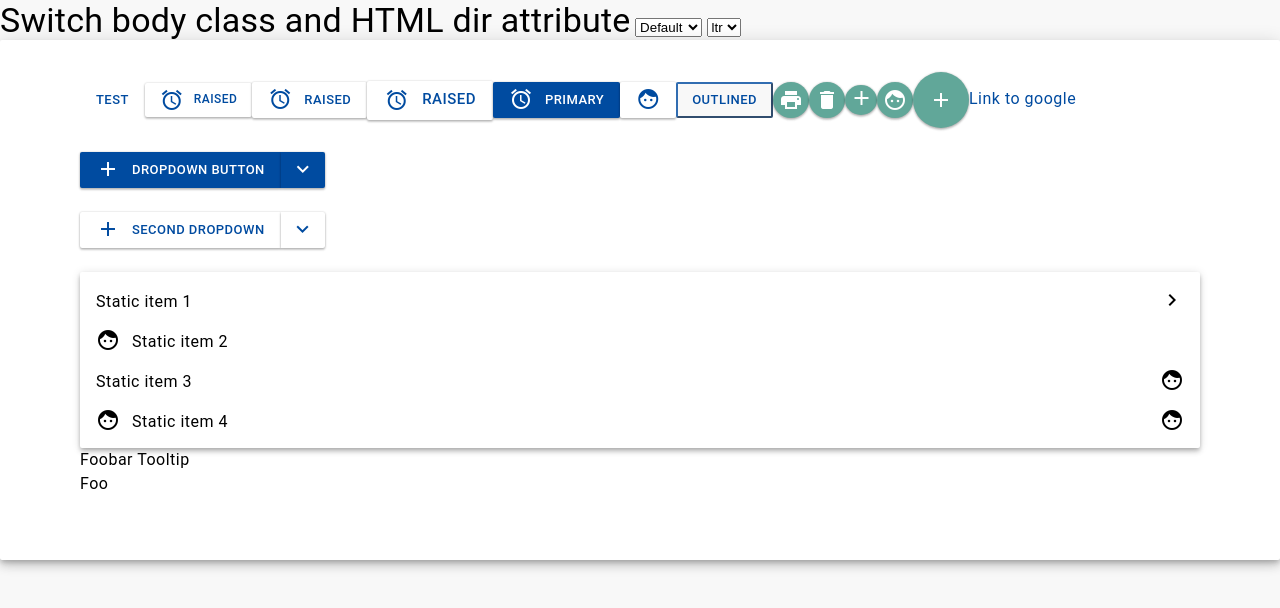
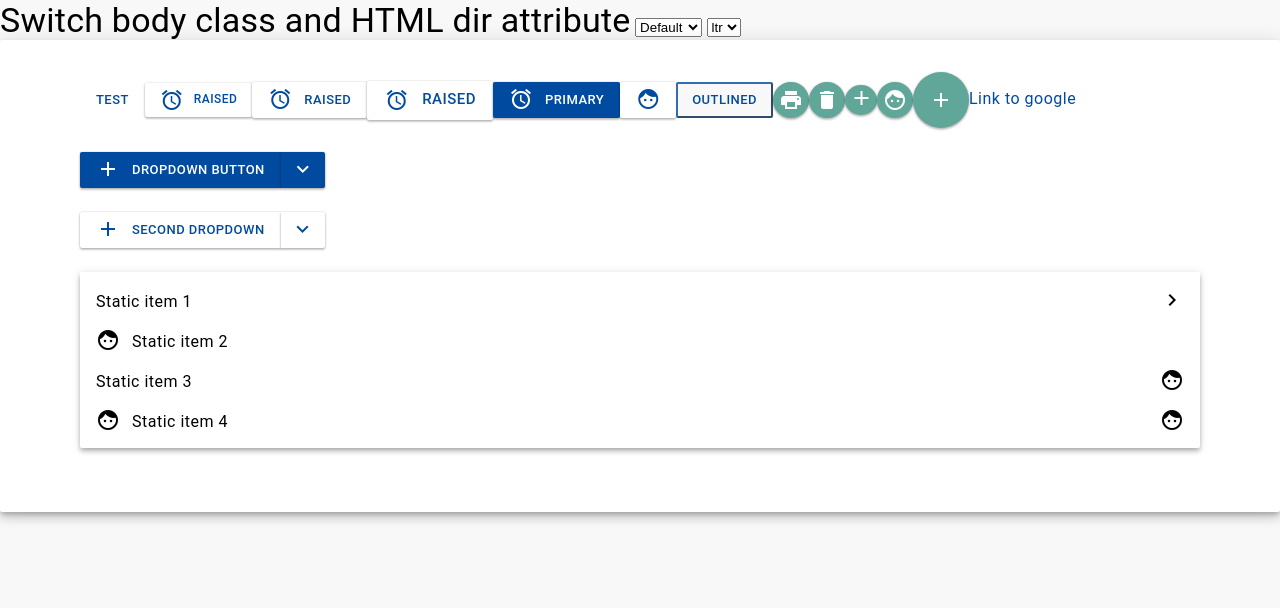
Before and after one commit to dhis2/ui-core, a React app: page / in a window 1280 px wide. Shown: the top 608 px of the page. Built offline with nearby package versions, Linux system fonts and the light colour scheme; a small style sheet from the web is missing.

Commit message:
Remove className from external Button interface

```diff
--- a/src/App.js
+++ b/src/App.js
@@ -175,14 +175,6 @@ class App extends Component {
                         <Icon name="face" />Static item 4<Icon name="face" />
                     </MenuItem>
                 </Menu>
-
-                <Tooltip text="heyooo" position="top">
-                    <div>Foobar Tooltip</div>
-                </Tooltip>
-
-                <Tooltip text="bonk bonk" position="right">
-                    <p>Foo</p>
-                </Tooltip>
             </Paper>
         );
     }
--- a/src/packages/Button/Button.js
+++ b/src/packages/Button/Button.js
@@ -7,7 +7,6 @@ import './button.css';
 
 const Button = ({
     children,
-    className,
     disabled,
     onClick,
     onDoubleClick,
@@ -20,7 +19,7 @@ const Button = ({
 }) => {
     const button = (
         <button
-            className={classNames('d2ui-button', className, variant, size)}
+            className={classNames('d2ui-button', variant, size)}
             {...{ disabled, onClick, onDoubleClick, title, type, role, style }}
         >
             {wrapTextNodesInSpans(children)}
@@ -32,7 +31,6 @@ const Button = ({
 
 Button.propTypes = {
     children: PropTypes.node.isRequired,
-    className: PropTypes.string,
     disabled: PropTypes.bool,
     onClick: PropTypes.func,
     onDoubleClick: PropTypes.func,
--- a/src/packages/Tooltip/Tooltip.js
+++ b/src/packages/Tooltip/Tooltip.js
@@ -3,9 +3,8 @@ import PropTypes from 'prop-types';
 import './tooltip.css';
 
 /**
- * The tooltip relies on having one child element only.
- * If this this condition is not met it will just render the child
- * elements as provided. It will also throw a prop types error
+ * `position="bottom"` (default) works fine with block level elements, but
+ * other positions work best with `inline` or `inline-block` elements.
  */
 const Tooltip = ({ text, position, multiline, children }) => {
     const tooltipProps = {
```
